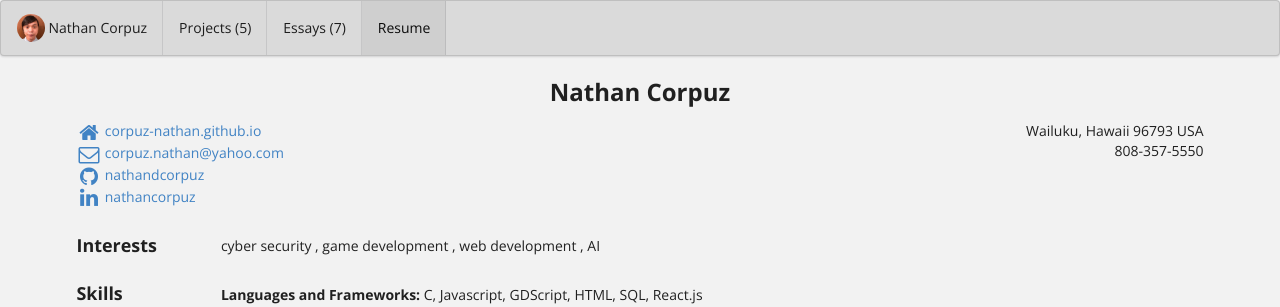
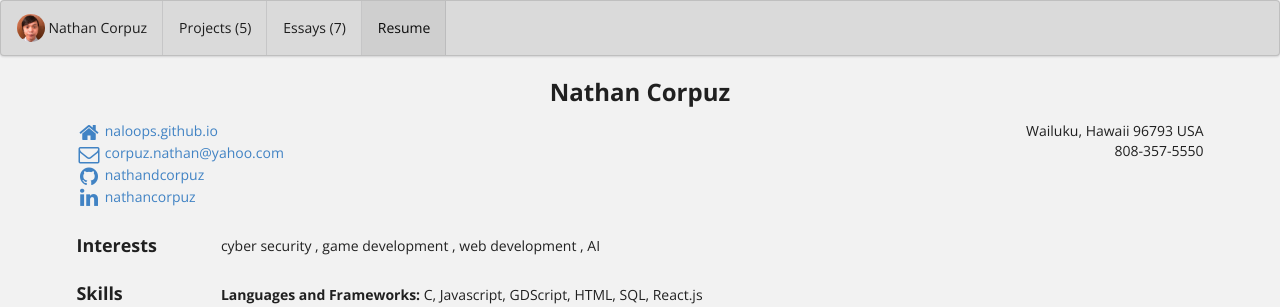
Before and after one commit to Naloops/corpuz-nathan.github.io, a Jekyll site: the page built from bio/index.html, in a window 1280 px wide. Shown: the top 307 px of the page. Built offline with Jekyll 4.4.1, drawn with Linux system fonts in a browser that asks for light colours; part of the change alters nothing that is shown.

Commit message:
Update bio.json

```diff
--- a/_data/bio.json
+++ b/_data/bio.json
@@ -5,7 +5,7 @@
     "picture": "https://naloops.github.io/images/dontlookatme.jpg",
     "email": "corpuz.nathan@yahoo.com",
     "phone": "808-357-5550",
-    "website": "https://corpuz-nathan.github.io",
+    "website": "https://naloops.github.io",
     "summary": "I obtained my B.S. in Computer Science in the Department of Information and Computer Sciences at the University of Hawaii. Graduated in Fall, 2022.",
     "location": {
       "address": "",
```
